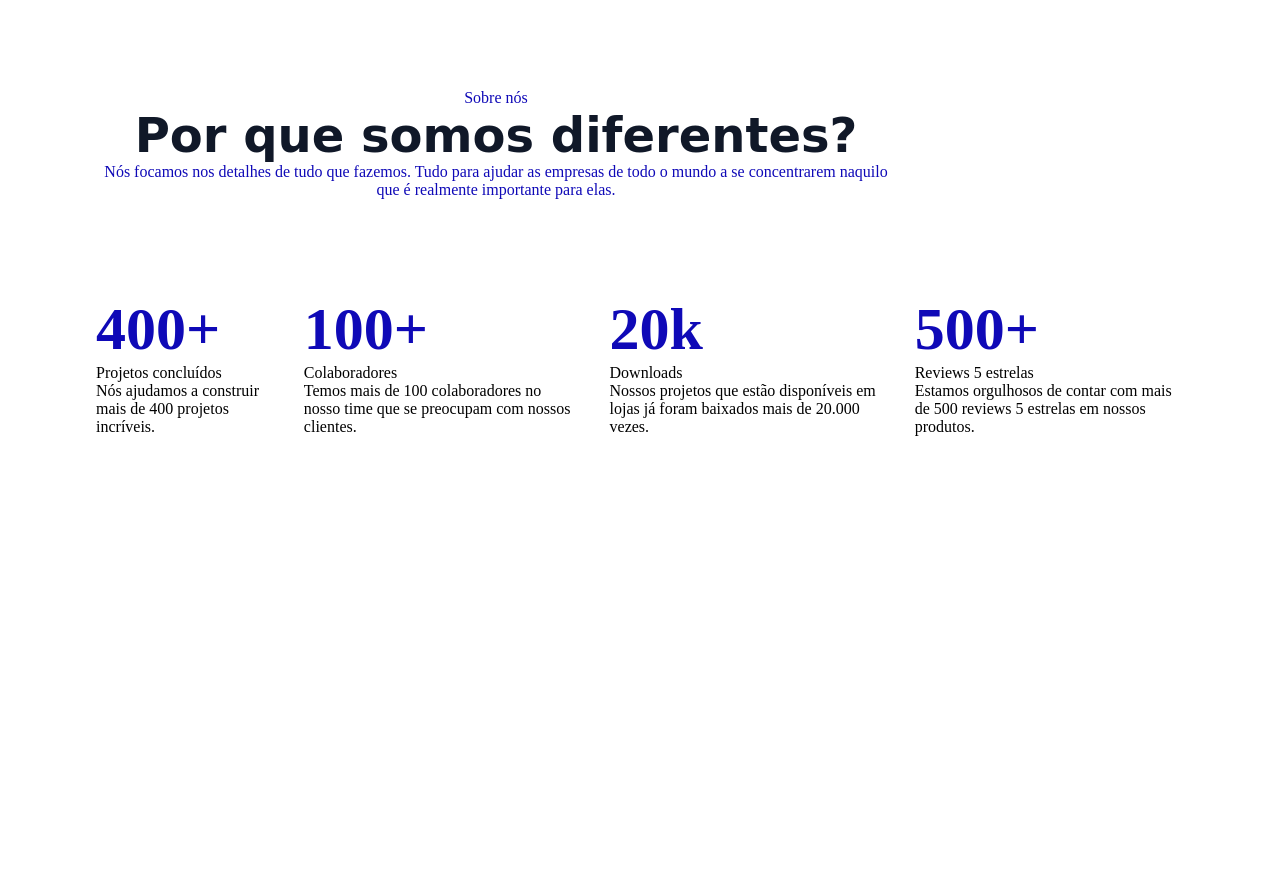
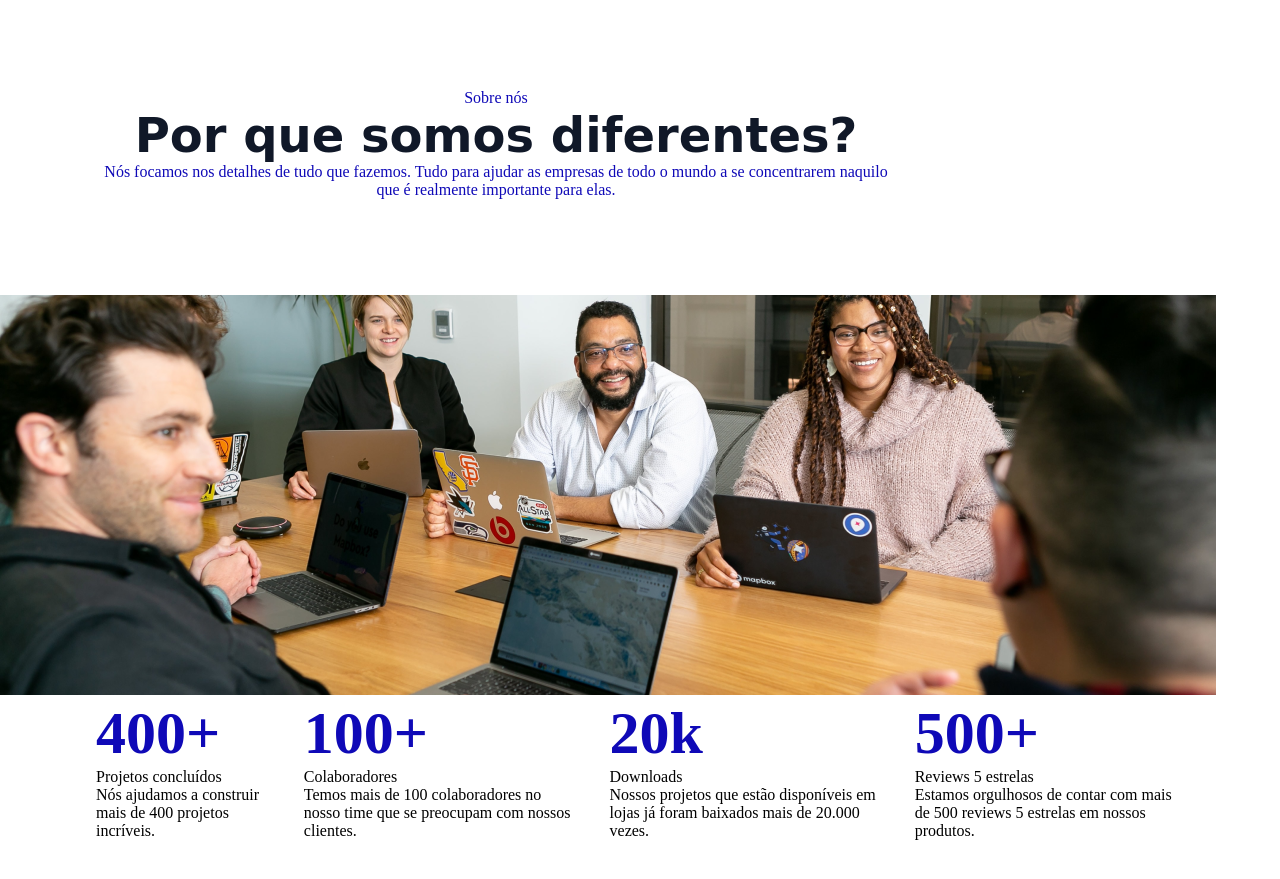
Before and after one commit to claramsm/Optimus-tech, a plain HTML site: page index.html in a window 1280 px wide. Shown: the part 65-944 px from the top of the page. Before the commit the page ends 800 px from the top, so only its background shows below. Drawn offline with Linux system fonts and the light colour scheme; a web font is replaced by a local one.

Commit message:
Optimus Tech com inserção da imagem

```diff
--- a/index.html
+++ b/index.html
@@ -35,6 +35,9 @@
             <p class="main_section_sobre_p1">Nós focamos nos detalhes de tudo que fazemos. Tudo para ajudar as empresas
                 de todo o mundo a se concentrarem naquilo que é realmente importante para elas.</p>
         </section>
+        <section class="main_section_imagem">
+            <img src="Image.png" alt="Imagem de uma equipe trabalhando">
+        </section>
         <section class="main_section_dados">
             <section class="main_section_dados_projetos">
                 <p class="main_section_dados_p1">400+</p>
@@ -44,17 +47,20 @@
             <section class="main_section_dados_colaboradores">
                 <p class="main_section_dados_p1">100+</p>
                 <p class="main_section_dados_colaboradores_p2">Colaboradores</p>
-                <p class="main_section_dados_colaboradores_p3">Temos mais de 100 colaboradores no nosso time que se preocupam com nossos clientes.</p>
+                <p class="main_section_dados_colaboradores_p3">Temos mais de 100 colaboradores no nosso time que se
+                    preocupam com nossos clientes.</p>
             </section>
             <section class="main_section_dados_download">
                 <p class="main_section_dados_p1">20k</p>
                 <p class="main_section_dados_download_p2">Downloads</p>
-                <p class="main_section_dados_download_p3">Nossos projetos que estão disponíveis em lojas já foram baixados mais de 20.000 vezes.</p>
+                <p class="main_section_dados_download_p3">Nossos projetos que estão disponíveis em lojas já foram
+                    baixados mais de 20.000 vezes.</p>
             </section>
             <section class="main_section_dados_rewiews">
                 <p class="main_section_dados_p1">500+</p>
                 <p class="main_section_dados_rewiews_p2">Reviews 5 estrelas</p>
-                <p class="main_section_dados_rewiews_p3">Estamos orgulhosos de contar com mais de 500 reviews 5 estrelas em nossos produtos.</p>
+                <p class="main_section_dados_rewiews_p3">Estamos orgulhosos de contar com mais de 500 reviews 5 estrelas
+                    em nossos produtos.</p>
             </section>
 
         </section>
```
Also changed, not shown: Image.png (added).
